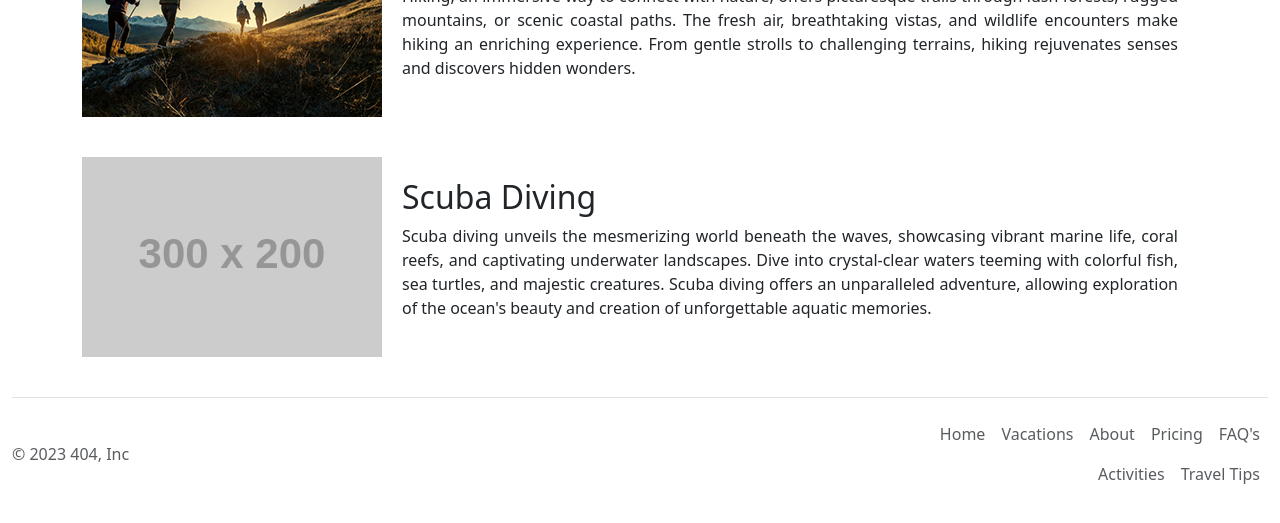
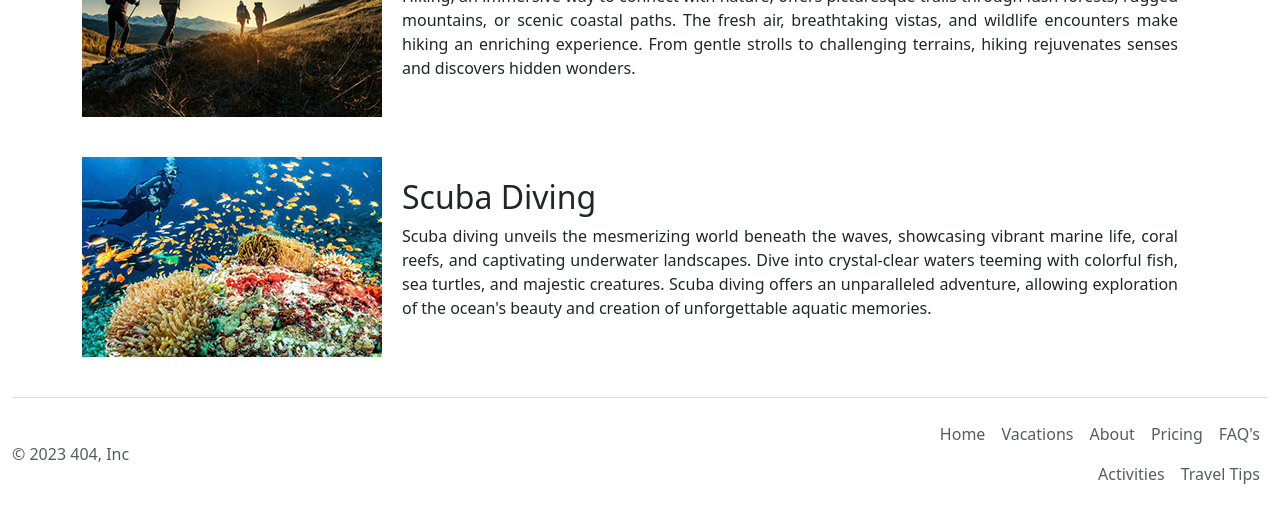
Before and after one commit to VSchambe/vschambe.github.io, a plain HTML site: page activities.html in a window 1280 px wide. Shown: the part 573-1096 px from the top of the page. Drawn offline with nearby package versions, Linux system fonts and the light colour scheme; placeholder pictures from the web are drawn by us.

Commit message:
Scuba Diving

```diff
--- a/activities.html
+++ b/activities.html
@@ -99,7 +99,7 @@
                 <h2>Scuba Diving</h2>
                 <p>Scuba diving unveils the mesmerizing world beneath the waves, showcasing vibrant marine life, coral reefs, and captivating underwater landscapes. Dive into crystal-clear waters teeming with colorful fish, sea turtles, and majestic creatures. Scuba diving offers an unparalleled adventure, allowing exploration of the ocean's beauty and creation of unforgettable aquatic memories.</p>
             </div>
-            <img src="https://via.placeholder.com/300x200" alt="Activity Image 3">
+            <img src="images/scubadiving.jpg" alt="ScubaDivingGroup">
         </div>
 
         <!-- Repeat the structure for more activities -->
```
Also changed, not shown: images/scubadiving.jpg (added).
